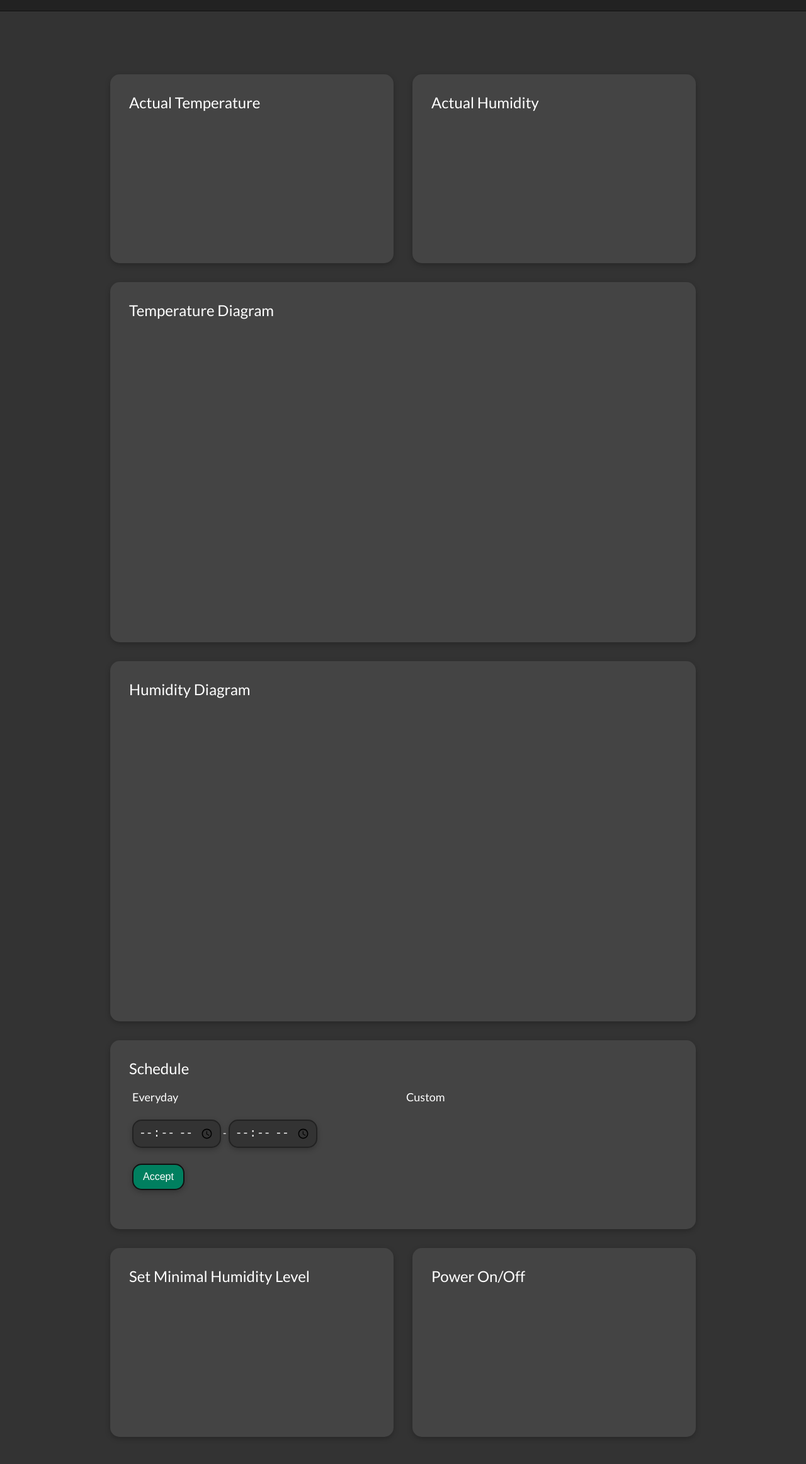
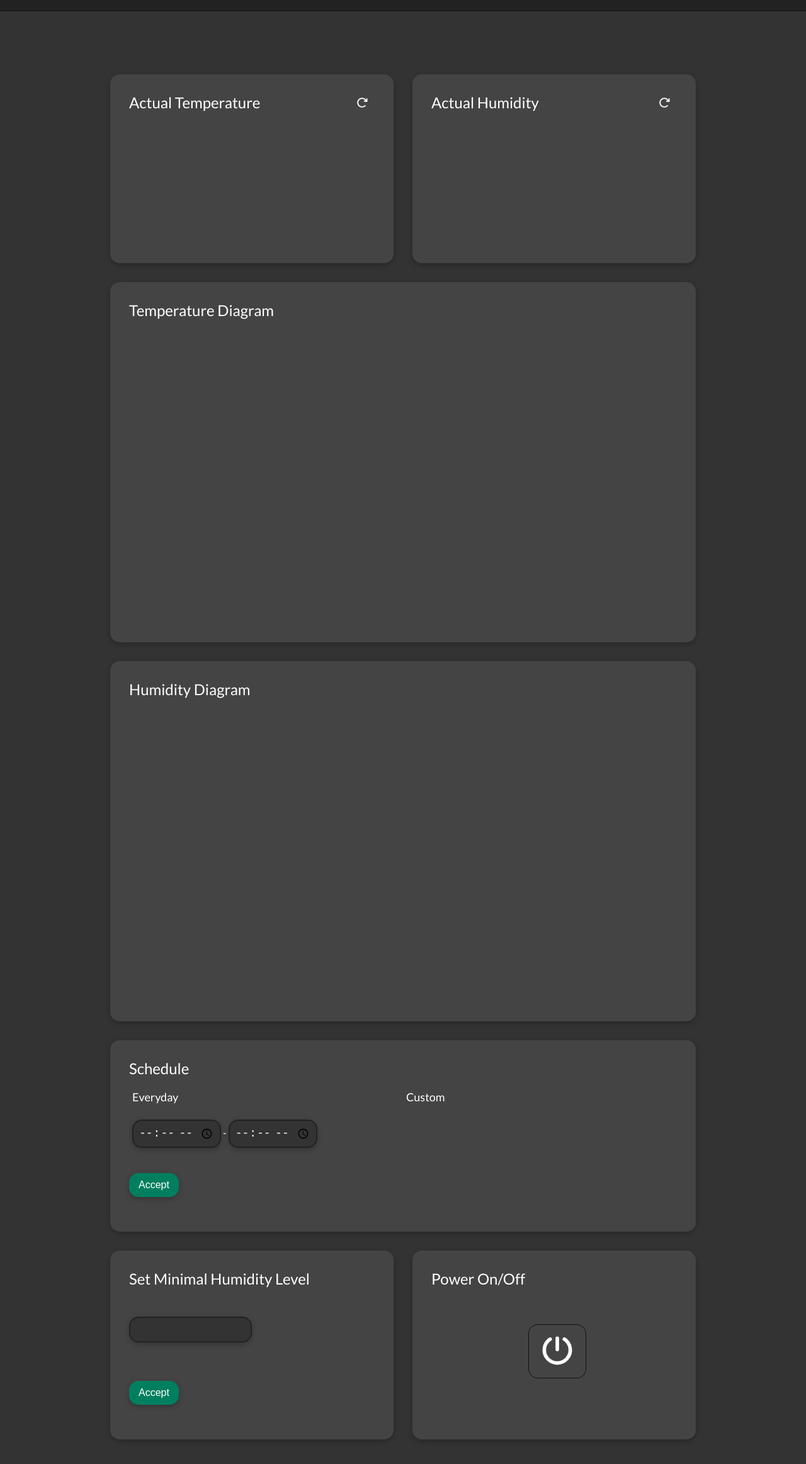
Before and after one commit to kubaplayer05/VentOn-frontend, a website built with Parcel: page src/index.html in a window 1280 px wide. Shown: the part 71-2396 px from the top of the page at 63% size. Built offline with nearby package versions, Linux system fonts and the light colour scheme; no server answers; files whose address does not match are found by name.

Commit message:
Some("changes".to_string())

```diff
--- a/package.json
+++ b/package.json
@@ -5,6 +5,7 @@
 	"main": "./dist/main.js",
 	"source": "./src/index.html",
 	"module": "./dist/module.js",
+	"proxy": "http://localhost:3000",
 	"scripts": {
 		"sass": "sass --watch ./src/scss/main.scss ./src/styles/style.css",
 		"start": "parcel",
@@ -16,6 +17,7 @@
 		"parcel": "^2.8.3"
 	},
 	"dependencies": {
-		"chart.js": "^4.2.0"
+		"chart.js": "^4.2.0",
+		"ws": "^8.12.1"
 	}
 }
--- a/src/index.html
+++ b/src/index.html
@@ -21,10 +21,58 @@
 			<div class="container">
 				<section class="actual-temp section">
 					<h2 class="section__title">Actual Temperature</h2>
+					<svg
+						class="svg-icon"
+						id="temperature-svg"
+						xmlns="http://www.w3.org/2000/svg"
+						width="20"
+						height="20"
+						fill="#ffffff"
+						viewBox="0 0 256 256">
+						<rect width="256" height="256" fill="none"></rect>
+						<polyline
+							points="176.2 99.7 224.2 99.7 224.2 51.7"
+							fill="none"
+							stroke="#ffffff"
+							stroke-linecap="round"
+							stroke-linejoin="round"
+							stroke-width="24"></polyline>
+						<path
+							d="M190.2,190.2a88,88,0,1,1,0-124.4l34,33.9"
+							fill="none"
+							stroke="#ffffff"
+							stroke-linecap="round"
+							stroke-linejoin="round"
+							stroke-width="24"></path>
+					</svg>
 					<span class="section__span" id="actual-temp-value"></span>
 				</section>
 				<section class="actual-humidity section">
 					<h2 class="section__title">Actual Humidity</h2>
+					<svg
+						class="svg-icon"
+						id="humidity-svg"
+						xmlns="http://www.w3.org/2000/svg"
+						width="20"
+						height="20"
+						fill="#ffffff"
+						viewBox="0 0 256 256">
+						<rect width="256" height="256" fill="none"></rect>
+						<polyline
+							points="176.2 99.7 224.2 99.7 224.2 51.7"
+							fill="none"
+							stroke="#ffffff"
+							stroke-linecap="round"
+							stroke-linejoin="round"
+							stroke-width="24"></polyline>
+						<path
+							d="M190.2,190.2a88,88,0,1,1,0-124.4l34,33.9"
+							fill="none"
+							stroke="#ffffff"
+							stroke-linecap="round"
+							stroke-linejoin="round"
+							stroke-width="24"></path>
+					</svg>
 					<span class="section__span" id="actual-humidity-span"></span>
 				</section>
 				<section class="diagram-temp work-plan section">
@@ -46,7 +94,7 @@
 								<span>-</span>
 								<input class="input" type="time" id="everyday-end" />
 							</div>
-							<button class="btn" id="accept-everyday">Accept</button>
+							<button class="btn accept" id="accept-everyday">Accept</button>
 						</div>
 						<div class="option">
 							<h3 class="section__subtitle">Custom</h3>
@@ -55,9 +103,46 @@
 				</section>
 				<section class="section humidity-level">
 					<h2 class="section__title">Set Minimal Humidity Level</h2>
+
+					<input
+						class="input"
+						type="number"
+						id="minimal-level"
+						min="0"
+						max="100" />
+
+					<button class="btn accept" id="accept-humidity-level">Accept</button>
 				</section>
 				<section class="section power-plan">
 					<h2 class="section__title">Power On/Off</h2>
+					<button class="btn" id="power-btn">
+						<svg
+							class="power-svg"
+							xmlns="http://www.w3.org/2000/svg"
+							width="60"
+							height="60"
+							fill="#ffffff"
+							viewBox="0 0 256 256">
+							<rect width="256" height="256" fill="none"></rect>
+							<line
+								x1="128"
+								y1="48"
+								x2="128"
+								y2="124"
+								fill="none"
+								stroke="#ffffff"
+								stroke-linecap="round"
+								stroke-linejoin="round"
+								stroke-width="24"></line>
+							<path
+								d="M176,54.2a88,88,0,1,1-96,0"
+								fill="none"
+								stroke="#ffffff"
+								stroke-linecap="round"
+								stroke-linejoin="round"
+								stroke-width="24"></path>
+						</svg>
+					</button>
 				</section>
 			</div>
 		</main>
--- a/src/js/index.js
+++ b/src/js/index.js
@@ -1,4 +1,20 @@
 import Chart from "chart.js/auto"
+
+const socket = new WebSocket("ws://localhost:3000")
+
+// Connection opened
+socket.addEventListener("open", event => {
+	socket.send("Hello Server!")
+})
+
+// Listen for messages
+socket.addEventListener("message", event => {
+	if (event.data === "Turn on") {
+		console.log("Turn on")
+	}
+})
+
+//
 
 const actualTempSpan = document.querySelector("#actual-temp-value")
 const actualHumiditySpan = document.querySelector("#actual-humidity-span")
@@ -7,12 +23,13 @@ const humidityDiagram = document.querySelector("#humidity-canvas")
 
 // fetch settings
 
-const dataPath = "./data.json"
-const options = {
+const dataPath = "http://127.0.0.1:3000/api"
+const getOptions = {
 	method: "GET",
 	headers: {
 		"Content-Type": "application/json",
 	},
+	mode: "no-cors",
 }
 
 // Chart settings
@@ -60,9 +77,14 @@ const createChart = async (target, data, valueType) => {
 }
 
 async function init() {
-	fetch(dataPath, options)
-		.then(res => res.json())
+	fetch(`${dataPath}`, getOptions)
+		.then(res => {
+			console.log(res)
+			return res.json()
+		})
 		.then(data => {
+			console.log(data)
+
 			let previousTemps = data.temperature.previousTemps
 			let previousHumidities = data.humidity.previousHumidities
 
--- a/src/scss/_config.scss
+++ b/src/scss/_config.scss
@@ -19,6 +19,7 @@ $white: #fff;
 @mixin btn {
 	border: none;
 	padding: 10px 15px;
+	margin: 10px 5px;
 	border-radius: 15px;
 	font-size: 1.6rem;
 	transition: 0.3s all ease;
--- a/src/scss/_content.scss
+++ b/src/scss/_content.scss
@@ -63,8 +63,10 @@
 	@include box-shadow;
 }
 
-#accept-everyday {
-	margin: 10px 0 10px 5px;
+.accept {
+	/* position: absolute;
+	left: 30px;
+	bottom: 20px; */
 	border: 2px solid $dark-black;
 	background-color: $dark-green;
 	color: $white;
@@ -75,3 +77,41 @@
 		background-color: $primary-color;
 	}
 }
+
+.humidity-level {
+	display: flex;
+	flex-direction: column;
+	align-items: start;
+	justify-content: space-between;
+}
+
+.svg-icon {
+	position: absolute;
+	top: 35px;
+	right: 40px;
+	cursor: pointer;
+}
+
+#accept-everyday {
+	margin: 25px 0;
+}
+
+#accept-humidity-level {
+	margin: 25px 0;
+}
+
+#minimal-level {
+	width: 50%;
+	text-align: right;
+	margin: 20px 0;
+}
+
+#power-btn {
+	background-color: transparent;
+	border: 1px solid $dark-black;
+	position: absolute;
+	top: 50%;
+	left: 50%;
+	transform: translate(-50%, -50%);
+	cursor: pointer;
+}
```
Also changed, not shown: dist/index.html, src/styles/style.css, 8 other files.
